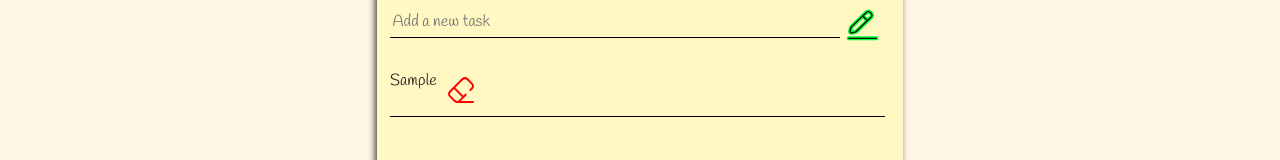
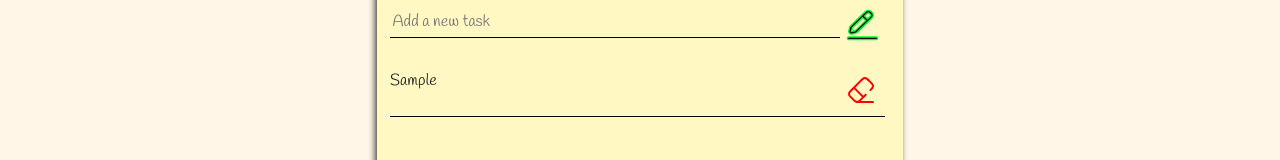
Before and after one commit to Novaxux/to-do_list_front, a React (Vite) app: page / in a window 1280 px wide. Both pictures are taken after typing "Sample" into the empty fields and a click on the button 862 px from the left and 244 px from the top of the page. Shown: the part 222-382 px from the top of the page. Built offline with nearby package versions, Linux system fonts and the light colour scheme.

Commit message:
flex added

```diff
--- a/src/components/taskItem.jsx
+++ b/src/components/taskItem.jsx
@@ -4,6 +4,7 @@ const TaskItem = ({ task, index, handleDeleteTask }) => {
     <li className="taskItem" key={index}>
       <span
         style={{
+          flex: 1,
           color: task.completed ? "#888" : "#222",
           whiteSpace: "normal", // permite salto de línea
           wordBreak: "break-word", // corta palabras largas si es necesario
```
